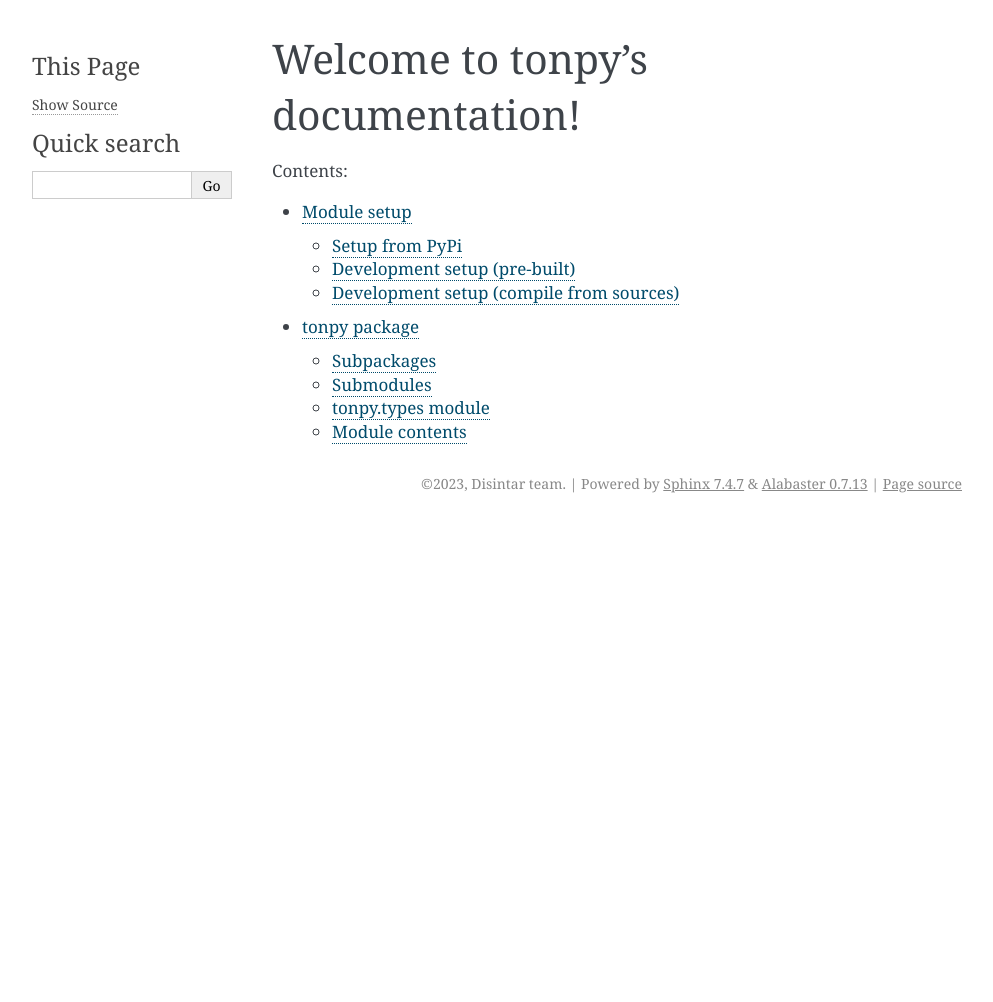
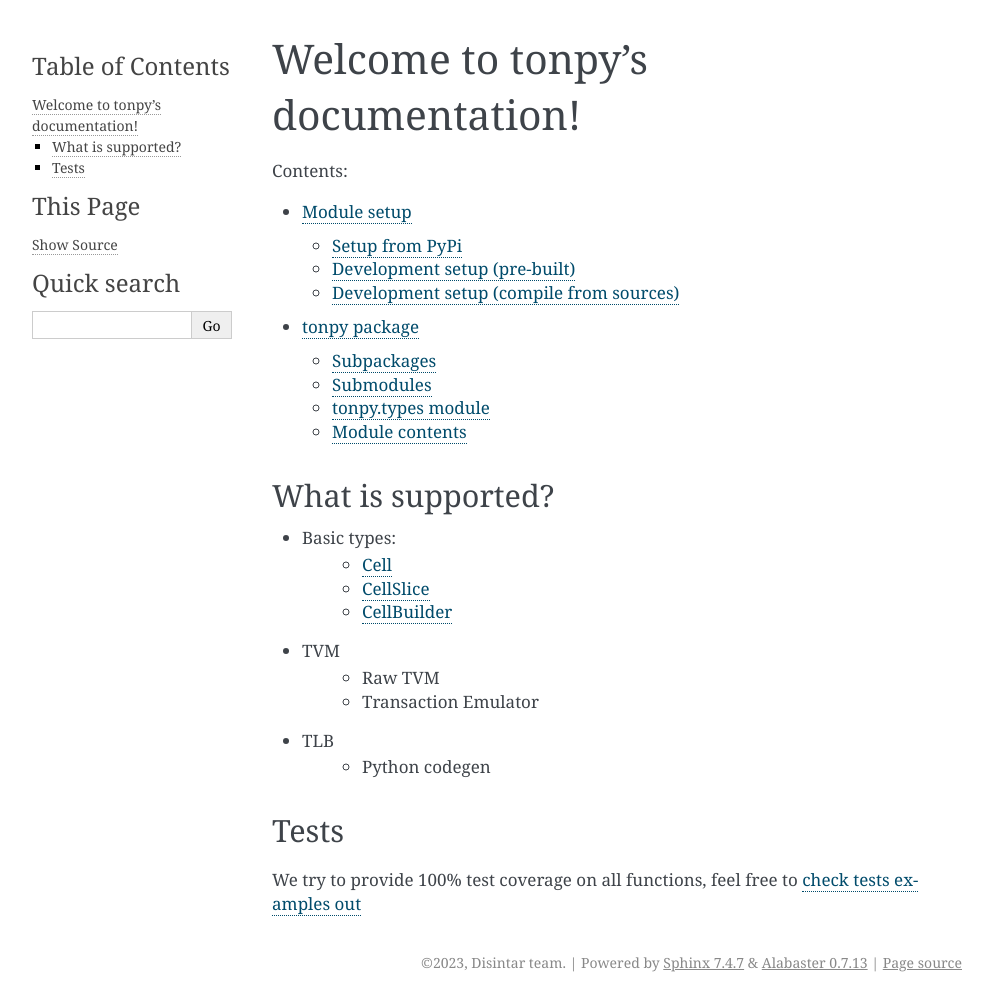
Before and after one commit to disintar/tonpy, a Sphinx documentation site: the page built from docs/source/index.rst, in a window 1280 px wide. Shown: the whole page, without its empty margins (148-1141 px from the left). Built offline with Sphinx 7.4.7, drawn with Linux system fonts in a browser that asks for light colours; before the commit the page ends 900 px from its top, so only the background shows below that.

Commit message:
Extend documentation

```diff
--- a/docs/source/index.rst
+++ b/docs/source/index.rst
@@ -12,3 +12,31 @@ Welcome to tonpy's documentation!
 
    installation
    tonpy
+
+
+What is supported?
+------------------
+
+- Basic types:
+   - `Cell`_
+   - `CellSlice`_
+   - `CellBuilder`_
+
+- TVM
+   - Raw TVM
+   - Transaction Emulator
+
+- TLB
+   - Python codegen
+
+
+.. _Cell: https://tonpy.dton.io/tonpy.types.html#module-tonpy.types.cell
+.. _CellSlice: https://tonpy.dton.io/tonpy.types.html#module-tonpy.types.cellslice
+.. _CellBuilder: https://tonpy.dton.io/tonpy.types.html#module-tonpy.types.cellbuilder
+
+Tests
+-----
+
+We try to provide 100% test coverage on all functions, feel free to `check tests examples out`_
+
+.. _check tests examples out: https://github.com/disintar/tonpy/tree/main/src/tonpy/tests
--- a/docs/source/installation.rst
+++ b/docs/source/installation.rst
@@ -24,8 +24,9 @@ Supported arch:
 - aarch64 (include Mac M1)
 - x86_64
 
-For each ``OS`` / ``Python`` / ``arch`` it's separated ``.whl`` distribution in pypi: https://pypi.org/project/tonpy/#files
+For each ``OS`` / ``Python`` / ``arch`` it's separated ``.whl`` distribution in `pypi`_
 
+.. _pypi: https://pypi.org/project/tonpy/#files
 
 Also you can compile lib from sources for your os or for local development.
 
```
